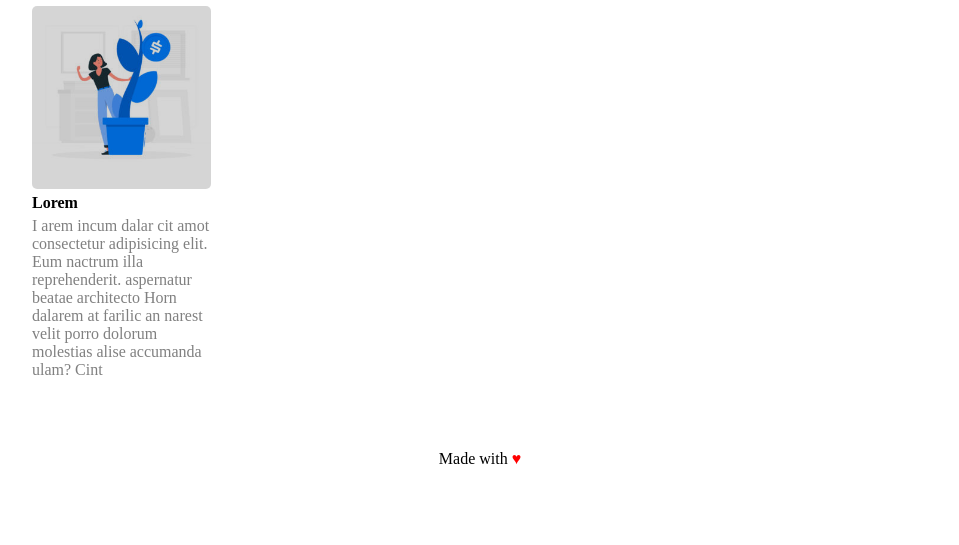
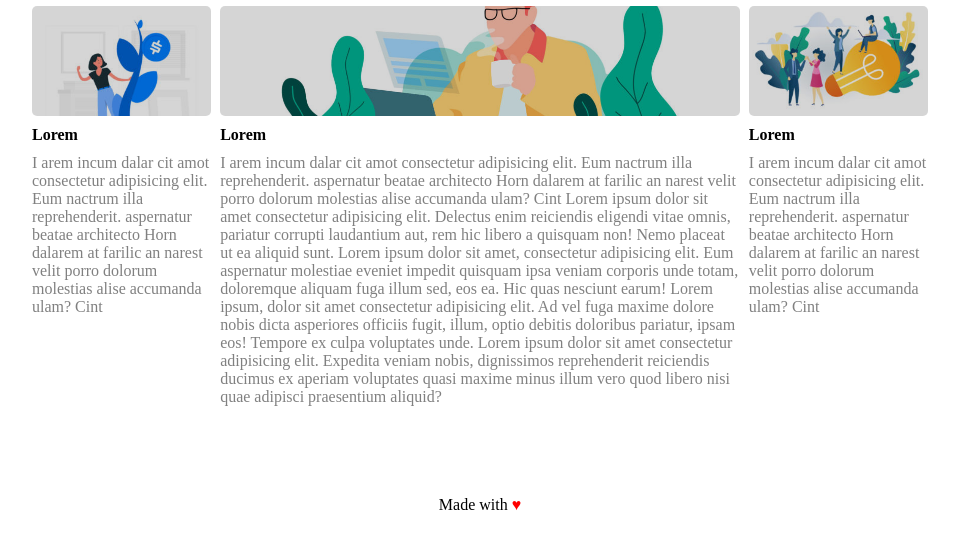
Before and after one commit to ClaraNocilla12/htmlcss-wp, a plain HTML site: page index.html in a window 1280 px wide. Shown: the part 659-1204 px from the top of the page, without its empty margins (160-1119 px from the left). Drawn offline with Linux system fonts and the light colour scheme.

Commit message:
main done

```diff
--- a/asset/css/style.css
+++ b/asset/css/style.css
@@ -3,8 +3,6 @@
     padding: 0;
     box-sizing: border-box;
 }
-
-
 
 .width{
     width:70vw;
@@ -20,8 +18,6 @@ header img{
     width: 20%;
 
 }
-
-
 
 li{
     display: inline-block;
@@ -74,20 +70,16 @@ main{
 }
 
 
+
+
+
 .container-box{
 
     width:70vw;
     height: 75vh;
 
-
 }
 
-/* .violet-box{
-    background-color: blueviolet;
-    width:70vw;
-    height: 5vh;
-    margin: 10px auto;
-}*/
 
 .title{
     padding:20px 0;
@@ -103,52 +95,66 @@ main{
 .l-section{
 
     width:20%;
-    /* height: 75%; */
+
 
     float: left;
     margin: 1% 1% 0 0;
 
 }
 
-.l-section img{
-    border-radius: 5px;
+.l-img{
+    background-image: url(../img/img-1.jpg);
+    height: 110px;
     width: 100%;
-
-
-}
-
-h4{
-    margin:5px 0;
+    background-size: cover;
+    background-repeat: no-repeat;
+    border-radius: 5px;;
 }
 
 
 
-.r-section{
-    width:20%;
-    /* height: 75%; */
-
-    float: right;
-    margin: 1% 0 0 1%;
-}
-
-.r-section img{
-    border-radius: 5px;
-    width: 100%;
-    background-size: cover;
-}
-
-.c-section img{
-    border-radius: 5px;
-    width: 100%;
+h4{
+    margin:10px 0;
 }
 
 .c-section{
-    background-color: lightblue;
+
     height: 75%;
     width: 58%;
     margin: 1% auto;
     float: left;
 }
+
+.c-img{
+    background-image: url(../img/banner-2.jpg);
+    height: 110px;
+    width: 100%;
+    background-size: cover;
+    background-repeat: no-repeat;
+    border-radius: 5px;;
+    background-position: center;
+}
+
+
+.r-section{
+    width:20%;
+    float: right;
+    margin: 1% 0 0 1%;
+}
+
+.r-img{
+    background-image: url(../img/img-3.jpg);
+    height: 110px;
+    width: 100%;
+    background-size: cover;
+    background-repeat: no-repeat;
+    border-radius: 5px;
+    background-position: center;
+}
+
+
+
+
 
 .clearfix::before{
     content:'';
@@ -158,7 +164,7 @@ h4{
 
 footer{
     text-align: center;
-    line-height: 20vh;
+    line-height: 10vh;
     vertical-align: middle;
 }
 
--- a/index.html
+++ b/index.html
@@ -1,40 +1,3 @@
-<!-- <!DOCTYPE html>
-<html lang="en">
-<head>
-    <meta charset="UTF-8">
-    <meta http-equiv="X-UA-Compatible" content="IE=edge">
-    <meta name="viewport" content="width=device-width, initial-scale=1.0">
-    <link rel="stylesheet" href="./asset/css/style.css">
-    <title>Structure</title>
-</head>
-<body>
-
-    <header>
-    <div class="pink-box"></div>
-    </header>
-
-    <main>
-     <div class="green-box"></div>
-
-
-     <div class="container-box clearfix">
-
-        <div class="blue-box1"></div>
-        <div class="blue-box2"></div>
-        <div class="blue-box3"></div>
-        <div class="blue-box4"></div>
-
-     </div>
-
-
-    </main>
-
-    <footer>
-    <div class="violet-box"></div>
-    </footer>
-</body>
-</html> -->
-
 <!DOCTYPE html>
 <html lang="en">
 
@@ -106,7 +69,8 @@
           <section class="l-section">
               <div class=p-relative>
                  <div class="overlay radius"></div>
-                 <img src="./asset/img/img-1.jpg" alt="">
+
+               <div class="l-img"></div>
                </div>
             <h4>Lorem</h4>
             <p class="grey"> I arem incum dalar cit amot
@@ -121,10 +85,32 @@
             </p>
         </section >
 
-        <!-- <section class="c-section">
+        <section class="c-section">
             <div class=p-relative>
                 <div class="overlay radius"></div>
-                <img src="./asset/img/banner-2.jpg" alt="">
+                <div class="c-img"></div>
+            </div>
+            <h4>Lorem</h4>
+            <p class="grey"> I arem incum dalar cit amot
+                consectetur adipisicing elit.
+                Eum nactrum illa
+                reprehenderit. aspernatur
+                beatae architecto
+                Horn
+                dalarem at farilic an narest
+                velit porro dolorum molestias
+                alise accumanda ulam? Cint
+                Lorem ipsum dolor sit amet consectetur adipisicing elit. Delectus enim reiciendis eligendi vitae omnis, pariatur corrupti laudantium aut, rem hic libero a quisquam non! Nemo placeat ut ea aliquid sunt.
+                Lorem ipsum dolor sit amet, consectetur adipisicing elit. Eum aspernatur molestiae eveniet impedit quisquam ipsa veniam corporis unde totam, doloremque aliquam fuga illum sed, eos ea. Hic quas nesciunt earum!
+                Lorem ipsum, dolor sit amet consectetur adipisicing elit. Ad vel fuga maxime dolore nobis dicta asperiores officiis fugit, illum, optio debitis doloribus pariatur, ipsam eos! Tempore ex culpa voluptates unde.
+                Lorem ipsum dolor sit amet consectetur adipisicing elit. Expedita veniam nobis, dignissimos reprehenderit reiciendis ducimus ex aperiam voluptates quasi maxime minus illum vero quod libero nisi quae adipisci praesentium aliquid?
+            </p>
+        </section>
+
+        <section class="r-section">
+            <div class=p-relative>
+                <div class="overlay radius"></div>
+                <div class="r-img"></div>
             </div>
             <h4>Lorem</h4>
             <p class="grey"> I arem incum dalar cit amot
@@ -138,24 +124,6 @@
                 alise accumanda ulam? Cint
             </p>
         </section>
-
-        <section class="r-section">
-            <div class=p-relative>
-                <div class="overlay radius"></div>
-                <img src="./asset/img/img-3.jpg" alt="">
-            </div>
-            <h4>Lorem</h4>
-            <p class="grey"> I arem incum dalar cit amot
-                consectetur adipisicing elit.
-                Eum nactrum illa
-                reprehenderit. aspernatur
-                beatae architecto
-                Horn
-                dalarem at farilic an narest
-                velit porro dolorum molestias
-                alise accumanda ulam? Cint
-            </p>
-        </section> -->
 
        </div>
 
```
